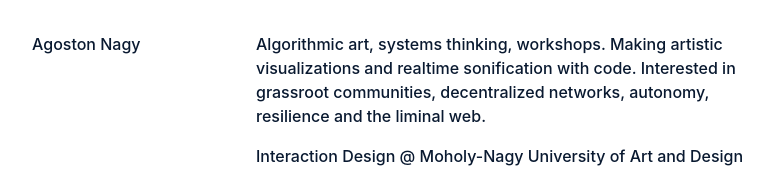
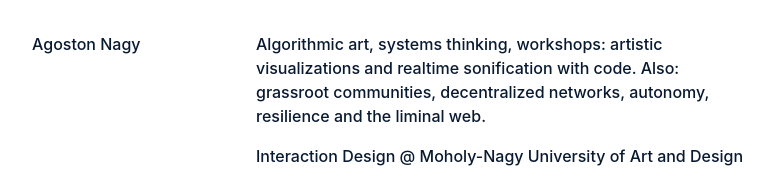
Before and after one commit to stc/stc.github.io, a plain HTML site: page index.html in a window 1280 px wide. Shown: the top 178 px of the page, without its empty margins (0-773 px from the left). Drawn offline with Linux system fonts and the light colour scheme.

Commit message:
update bio

```diff
--- a/index.html
+++ b/index.html
@@ -15,7 +15,7 @@
         </section>
         <section class="infoDesc">
           <p>
-            Algorithmic art, systems thinking, workshops. Making artistic visualizations and realtime sonification with code. Interested in grassroot communities, decentralized networks, autonomy, resilience and the liminal web.
+            Algorithmic art, systems thinking, workshops: artistic visualizations and realtime sonification with code. Also: grassroot communities, decentralized networks, autonomy, resilience and the liminal web.
           </p>
           <p>Interaction Design @ Moholy-Nagy University of Art and Design</p>
           <p>Member of <a href="https://www.binaura.net/">Binaura</a> and <a href="https://refraction.mirror.xyz/Y2P5HXp8VBIcxTrCdfWujb3rXQLya5sbkn0xbXxe8O8">Refraction DAO</a>.</p>
```
